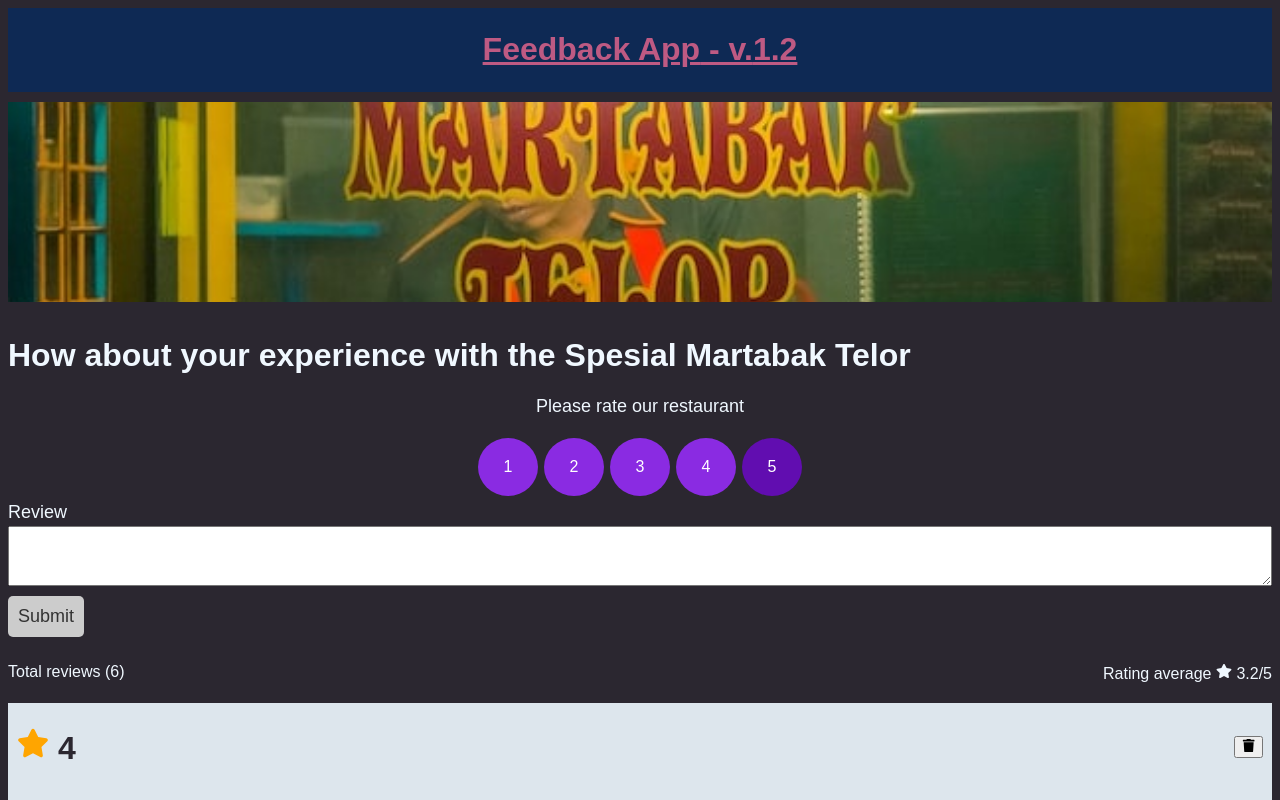
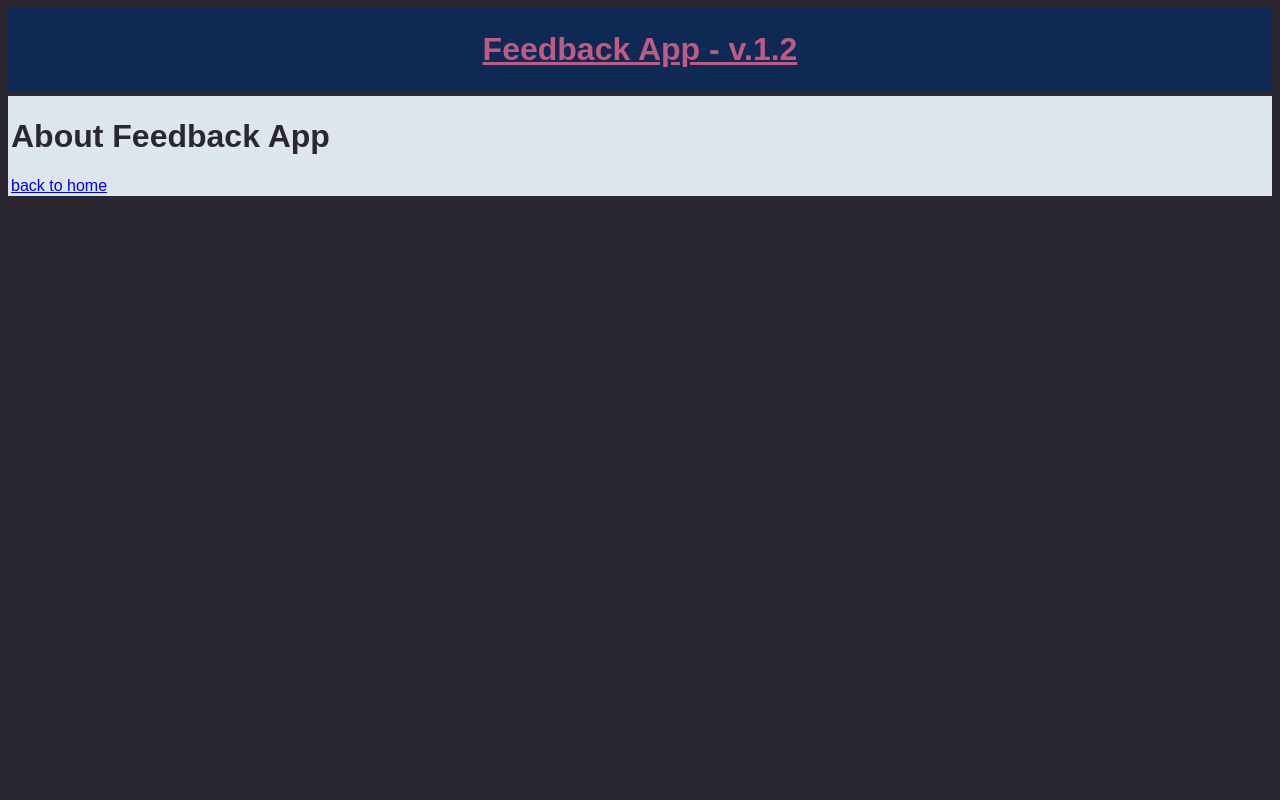
Before and after one commit to nnivxix/feedback-app, a React (Vite) app: page /about in a window 1280 px wide. Shown: the top 800 px of the page. Built offline with nearby package versions, Linux system fonts and the light colour scheme.

Commit message:
feat: add react router dom

```diff
--- a/package.json
+++ b/package.json
@@ -13,7 +13,8 @@
     "framer-motion": "^10.12.18",
     "react": "^18.2.0",
     "react-dom": "^18.2.0",
-    "react-icons": "^4.10.1"
+    "react-icons": "^4.10.1",
+    "react-router-dom": "^6.14.1"
   },
   "devDependencies": {
     "@types/react": "^18.0.37",
--- a/src/App.tsx
+++ b/src/App.tsx
@@ -1,33 +1,18 @@
-import { useState } from "react";
-import dataReviews from "./data/reviews";
-import martabak from "./assets/product.jpg";
-import { Review } from "./types/schema";
+import { BrowserRouter as Router, Route, Routes } from "react-router-dom";
+import AboutPage from "./pages/AboutPage";
+import HomePage from "./pages/HomePage";
 import Header from "./components/Header";
-import ReviewList from "./components/ReviewList";
-import Summary from "./components/Summary";
-import ReviewForm from "./components/ReviewForm";
 
 function App() {
-  const [reviews, setReview] = useState(dataReviews);
-
-  const deleteReview = (id: number) => {
-    setReview(reviews.filter((review) => review.id !== id));
-  };
-  const addReview = (newReview: Review) => {
-    setReview([newReview, ...reviews]);
-  };
-
   return (
     <main>
-      <Header title="Feedback App" version={1.2} />
-      <img className="foto-product" src={martabak} alt="martabak" />
-      <ReviewForm
-        id={reviews.length + 1}
-        product="Spesial Martabak Telor"
-        handleAdd={addReview}
-      />
-      <Summary reviews={reviews} />
-      <ReviewList reviews={reviews} handleDelete={deleteReview} />
+      <Router>
+        <Header title="Feedback App" version={1.2} />
+        <Routes>
+          <Route path="/" element={<HomePage />}></Route>
+          <Route path="/about" element={<AboutPage />}></Route>
+        </Routes>
+      </Router>
     </main>
   );
 }
--- /dev/null
+++ b/src/pages/AboutPage.tsx
@@ -0,0 +1,14 @@
+import Card from "../components/shared/Card";
+
+function AboutPage() {
+  return (
+    <Card cool={false}>
+      <div>
+        <h1>About Feedback App</h1>
+        <a href="/">back to home</a>
+      </div>
+    </Card>
+  );
+}
+
+export default AboutPage;
--- /dev/null
+++ b/src/pages/HomePage.tsx
@@ -0,0 +1,33 @@
+import { useState } from "react";
+
+import martabak from "../assets/product.jpg";
+import ReviewList from "../components/ReviewList";
+import Summary from "../components/Summary";
+import ReviewForm from "../components/ReviewForm";
+import dataReviews from "../data/reviews";
+import { Review } from "../types/schema";
+
+function HomePage() {
+  const [reviews, setReview] = useState(dataReviews);
+
+  const deleteReview = (id: number) => {
+    setReview(reviews.filter((review) => review.id !== id));
+  };
+  const addReview = (newReview: Review) => {
+    setReview([newReview, ...reviews]);
+  };
+  return (
+    <div>
+      <img className="foto-product" src={martabak} alt="martabak" />
+      <ReviewForm
+        id={reviews.length + 1}
+        product="Spesial Martabak Telor"
+        handleAdd={addReview}
+      />
+      <Summary reviews={reviews} />
+      <ReviewList reviews={reviews} handleDelete={deleteReview} />
+    </div>
+  );
+}
+
+export default HomePage;
```
Also changed, not shown: 1 other file (tests, documents, lock files or other folders).
